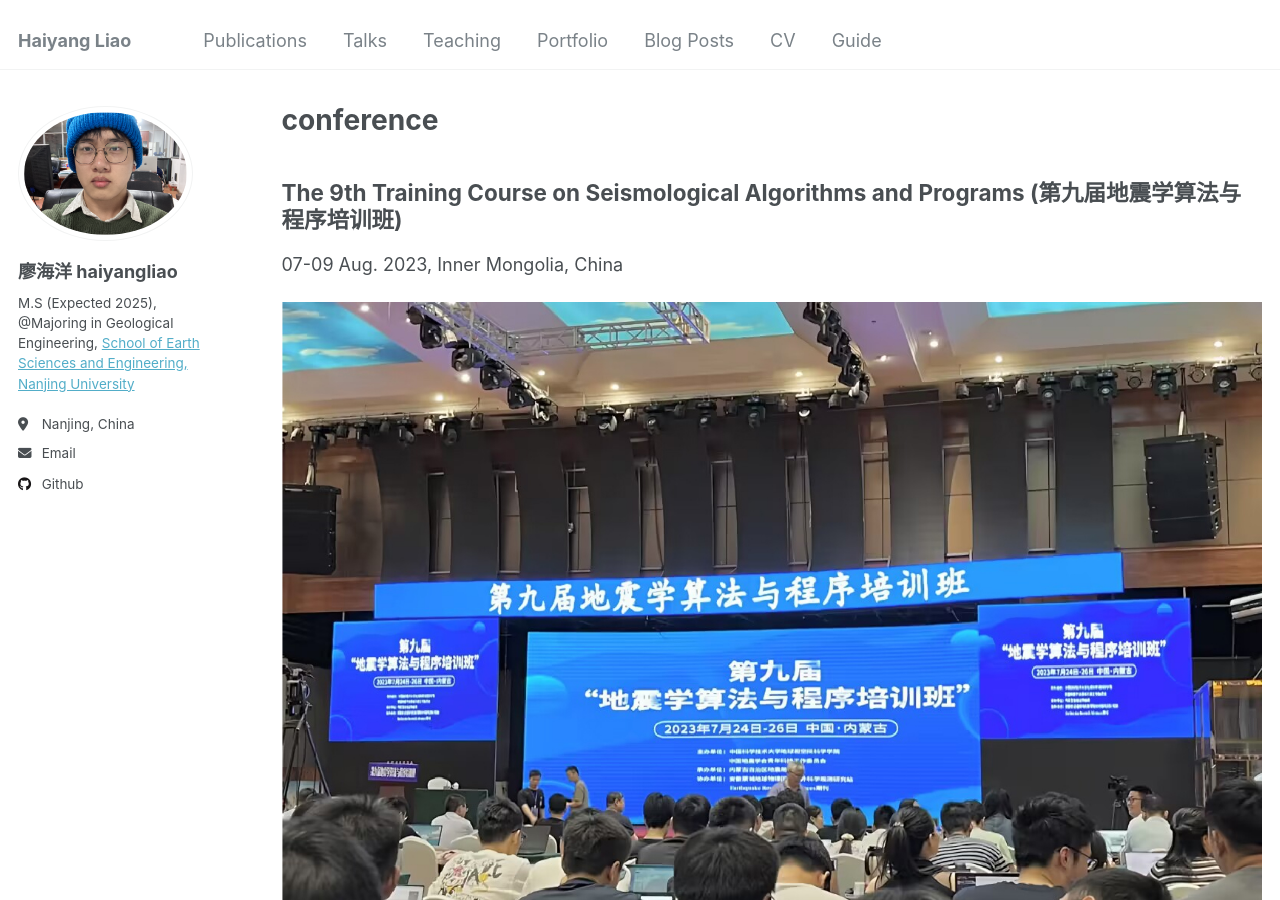
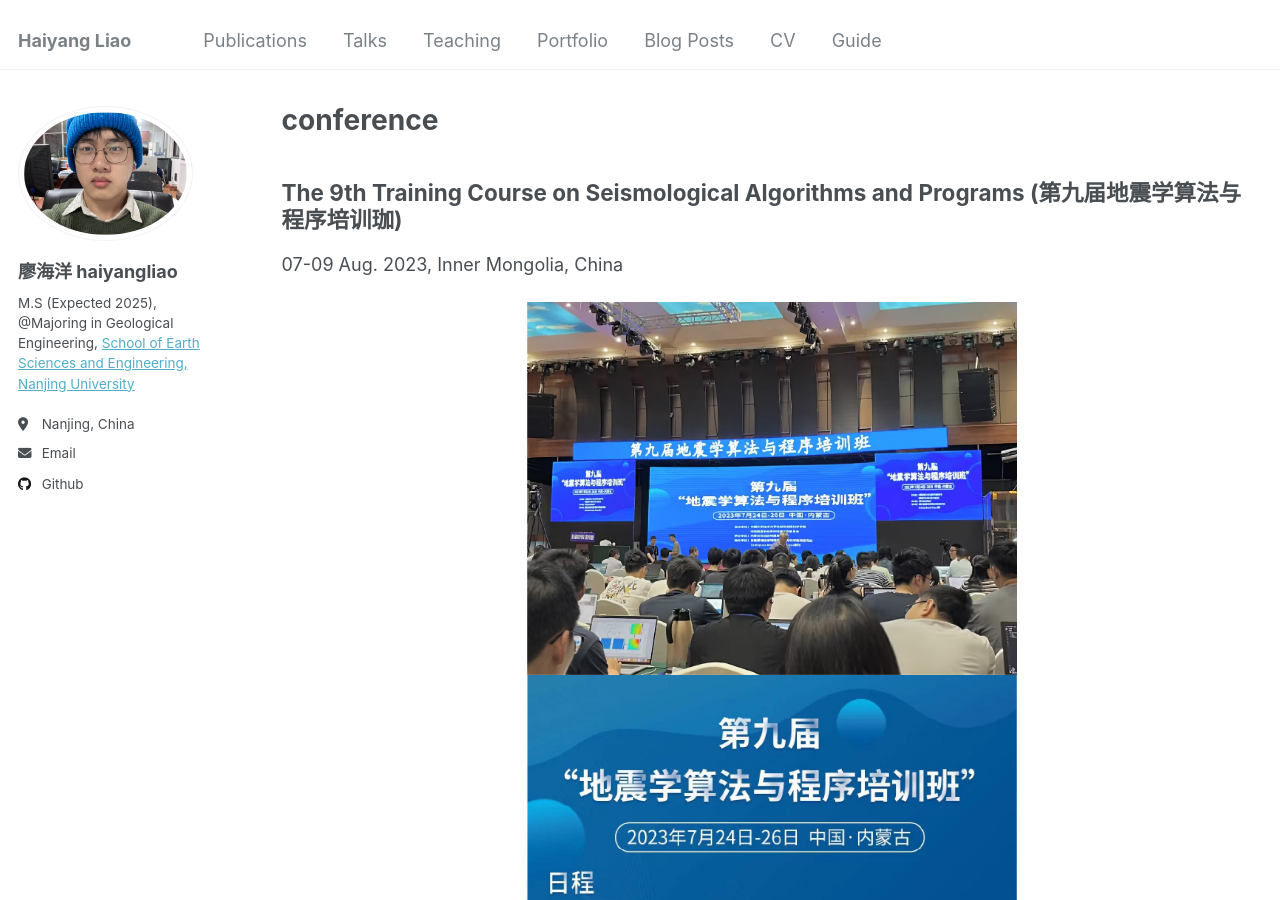
Before and after one commit to Whynot-cell/Whynot-cell.github.io, a Jekyll site: the page built from _pages/conference.html, in a window 1280 px wide and 900 px high. Built offline with Jekyll 4.4.1, drawn with Linux system fonts in a browser that asks for light colours.

Commit message:
Update conference.html

```diff
--- a/_pages/conference.html
+++ b/_pages/conference.html
@@ -18,17 +18,21 @@ author_profile: true
   }
 </style>
 
+
+
+
 <div>
-  <h2>The 9th Training Course on Seismological Algorithms and Programs (第九届地震学算法与程序培训班)</h2>
-
+  <h2>The 9th Training Course on Seismological Algorithms and Programs (第九届地震学算法与程序培训珈)</h2>
   <p>07-09 Aug. 2023, Inner Mongolia, China</p>
-  <img src="/images/资源 2.jpg" alt="Training Course Image 1">
-  <img src="/images/资源 1.jpg" alt="Training Course Image 2">
+  <img src="/images/资源 2.jpg" alt="Training Course Image 1"
+    style="width: 50%; height: auto; display: block; margin: 0 auto;">
+  <img src="/images/资源 1.jpg" alt="Training Course Image 2"
+    style="width: 50%; height: auto; display: block; margin: 0 auto;">
 </div>
 
 <div>
   <h2>The 12th China Optic Fiber Sensing Conference (第十二届中国光纤传感大会)</h2>
-
   <p>21-22 Sep. 2024, Chongqing, China</p>
-  <img src="/images/光纤大会重庆照片.png" alt="Fiber Optic Conference Chongqing Photo">
+  <img src="/images/光纤大会重庆照片.png" alt="Fiber Optic Conference Chongqing Photo"
+    style="width: 80%; height: auto; display: block; margin: 0 auto;">
 </div>
```
